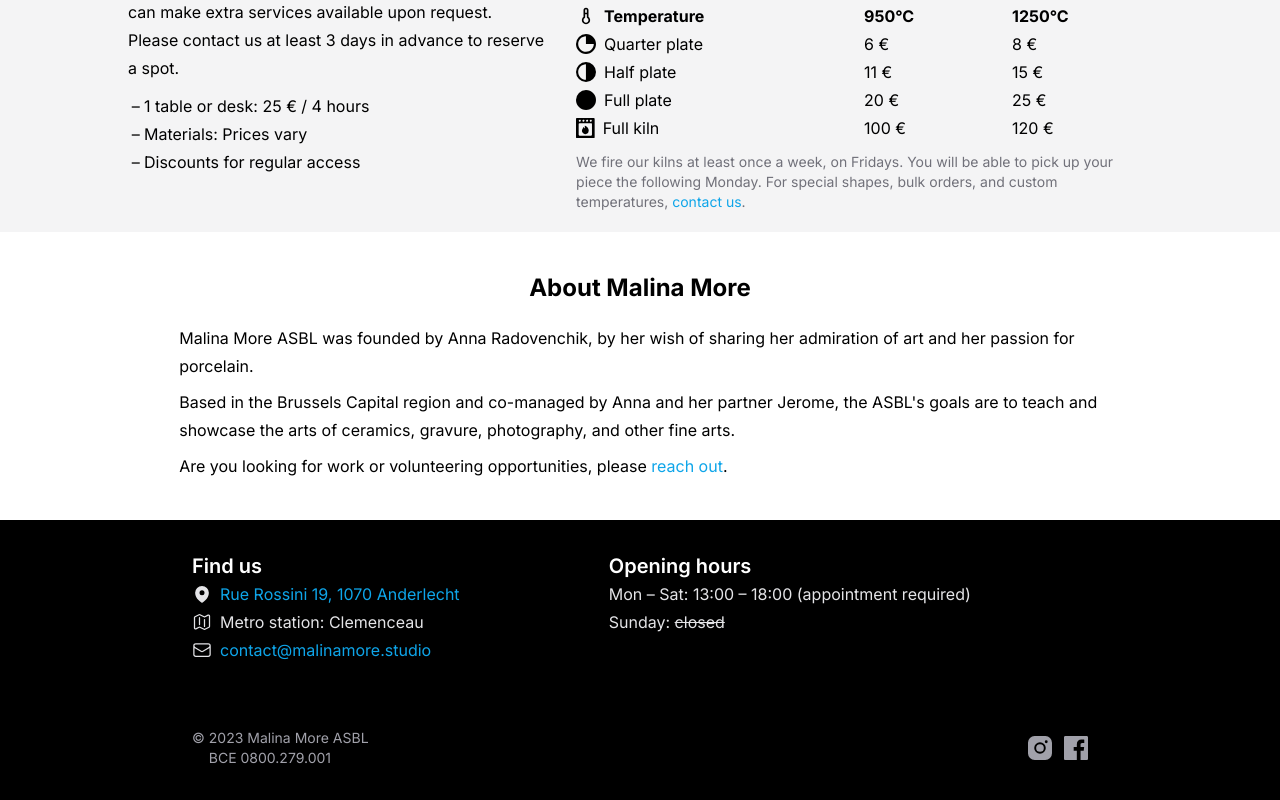
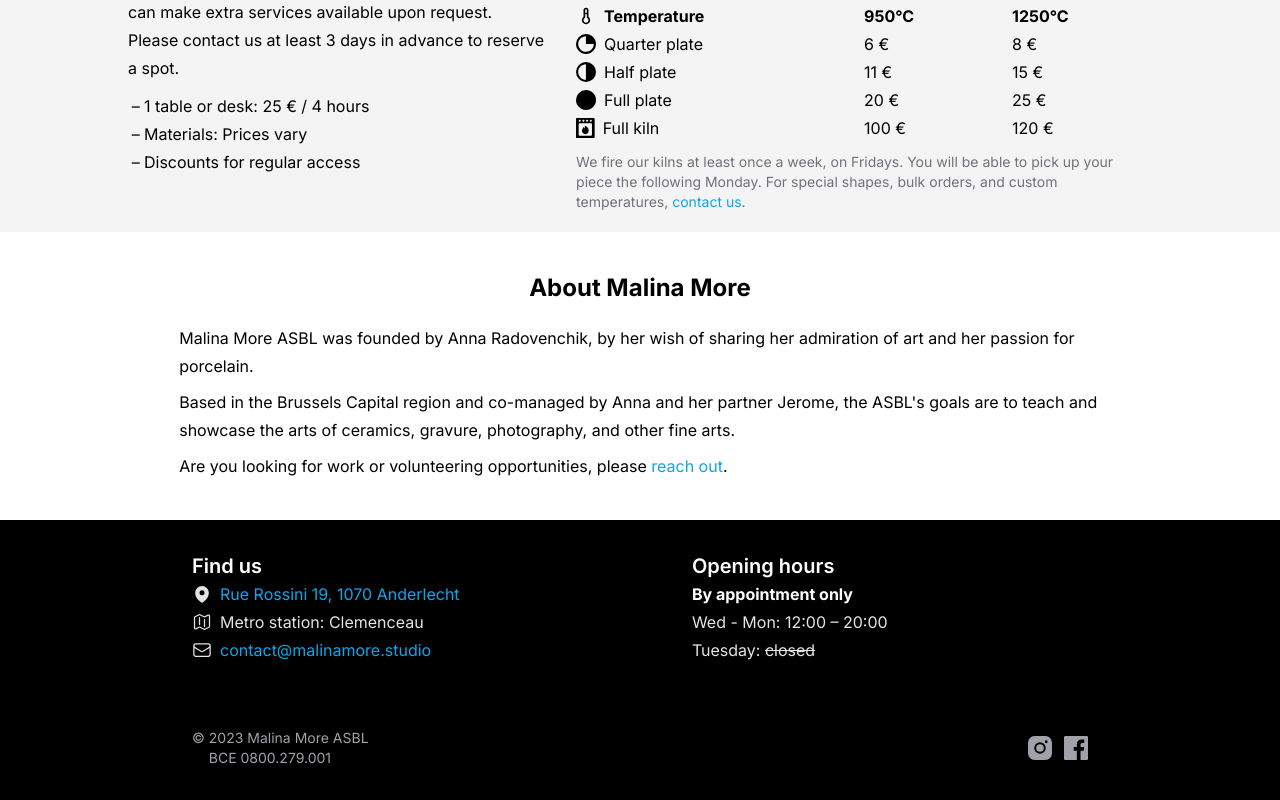
Before and after one commit to jleclanche/malinamore.studio, a Next.js app: page / in a window 1280 px wide. Shown: the part 1463-2263 px from the top of the page. Built offline with nearby package versions, Linux system fonts and the light colour scheme.

Commit message:
Update opening hours

```diff
--- a/app/page.tsx
+++ b/app/page.tsx
@@ -1,8 +1,12 @@
+import FullCircleIcon from "@/app/components/icons/fullCircleIcon";
+import HalfCircleIcon from "@/app/components/icons/halfCircleIcon";
+import KilnIcon from "@/app/components/icons/kilnIcon";
+import QuarterCircleIcon from "@/app/components/icons/quarterCircleIcon";
+import TemperatureIcon from "@/app/components/icons/temperatureIcon";
 import {
 	ClockIcon,
 	EnvelopeIcon,
 	InformationCircleIcon,
-	LanguageIcon,
 	MapIcon,
 	ReceiptPercentIcon,
 } from "@heroicons/react/24/outline";
@@ -11,11 +15,6 @@ import EmailSubscriptionWidget from "./EmailSubscriptionWidget";
 import EmailLink from "./components/EmailLink";
 import ExternalLink from "./components/ExternalLink";
 import Gallery from "./components/Gallery";
-import FullCircleIcon from "@/app/components/icons/fullCircleIcon";
-import HalfCircleIcon from "@/app/components/icons/halfCircleIcon";
-import QuarterCircleIcon from "@/app/components/icons/quarterCircleIcon";
-import TemperatureIcon from "@/app/components/icons/temperatureIcon";
-import KilnIcon from "@/app/components/icons/kilnIcon";
 
 const email = "contact@malinamore.studio";
 
@@ -32,8 +31,8 @@ export default function Home() {
 						Learn. Grow. Share.
 					</p>
 					<p>
-						Malina More Studio is a beautiful 180m<sup>2</sup> ceramics, arts &
-						crafts studio in Brussels, next to Anderlecht City Hall.
+						Malina More Studio is a beautiful 180m<sup>2</sup> ceramics,
+						arts & crafts studio in Brussels, next to Anderlecht City Hall.
 					</p>
 					<p>
 						We host weekly ceramic classes, kiln rental, and can provide
@@ -219,9 +218,10 @@ export default function Home() {
 						sharing her admiration of art and her passion for porcelain.
 					</p>
 					<p className="mt-2">
-						Based in the Brussels Capital region and co-managed by Anna and her
-						partner Jerome, the ASBL&apos;s goals are to teach and showcase the
-						arts of ceramics, gravure, photography, and other fine arts.
+						Based in the Brussels Capital region and co-managed by Anna and
+						her partner Jerome, the ASBL&apos;s goals are to teach and
+						showcase the arts of ceramics, gravure, photography, and other
+						fine arts.
 					</p>
 					<p className="mt-2">
 						Are you looking for work or volunteering opportunities, please{" "}
@@ -256,10 +256,11 @@ export default function Home() {
 					</div>
 					<div>
 						<h1 className="font-semibold text-xl">Opening hours</h1>
+						<aside className="font-bold">By appointment only</aside>
 						<ul className="gap-y-1 text-zinc-200">
-							<li>Mon – Sat: 13:00 – 18:00 (appointment required)</li>
+							<li>Wed - Mon: 12:00 – 20:00</li>
 							<li>
-								Sunday: <span className="line-through">closed</span>
+								Tuesday: <span className="line-through">closed</span>
 							</li>
 						</ul>
 					</div>
```
